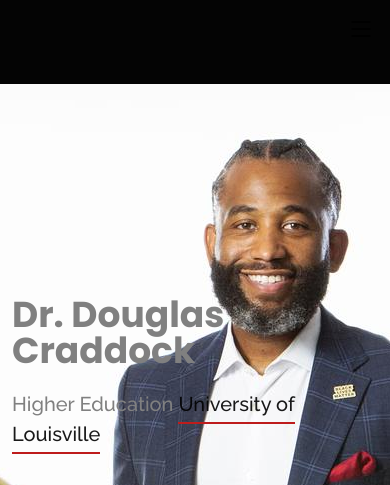
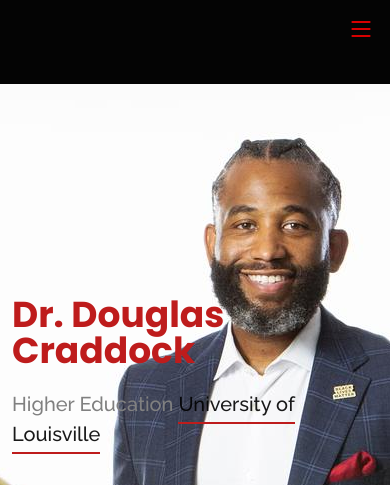
Before and after one commit to dcbastien/DCraddock, a plain HTML site: page index.html in a window 390 px wide. Shown: the top 485 px of the page. Drawn offline with nearby package versions, Linux system fonts and the light colour scheme.

Commit message:
updated mobile nav bar, and homepage header

```diff
--- a/assets/css/style.css
+++ b/assets/css/style.css
@@ -76,7 +76,7 @@ h1, h2, h3, h4, h5, h6 {
   font-family: "Poppins", sans-serif;
 }
 #header h1 a, #header h1 a:hover {
-  color:gray;
+  color:rgb(190, 28, 28);
   line-height: 1;
   display: inline-block;
 }
@@ -228,7 +228,7 @@ h1, h2, h3, h4, h5, h6 {
 * Mobile Navigation
 */
 .mobile-nav-toggle {
-  color:black;
+  color:red;
   font-size: 28px;
   cursor: pointer;
   display: none;
```
